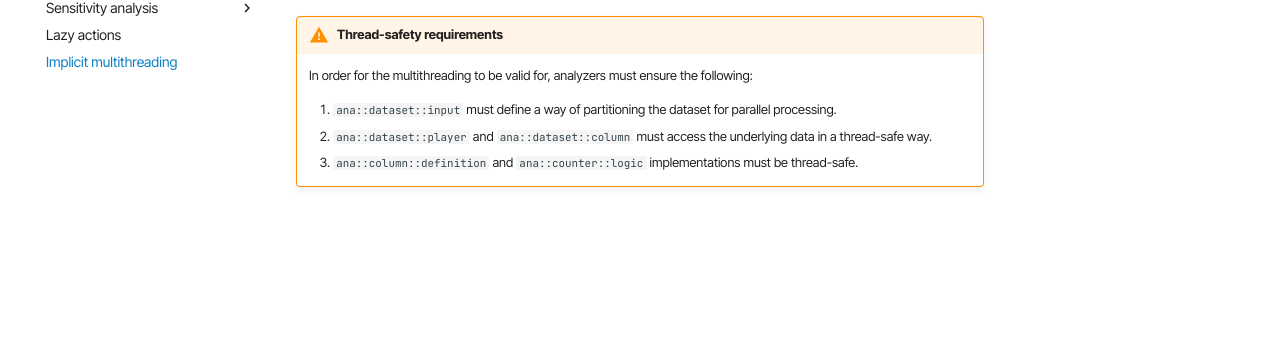
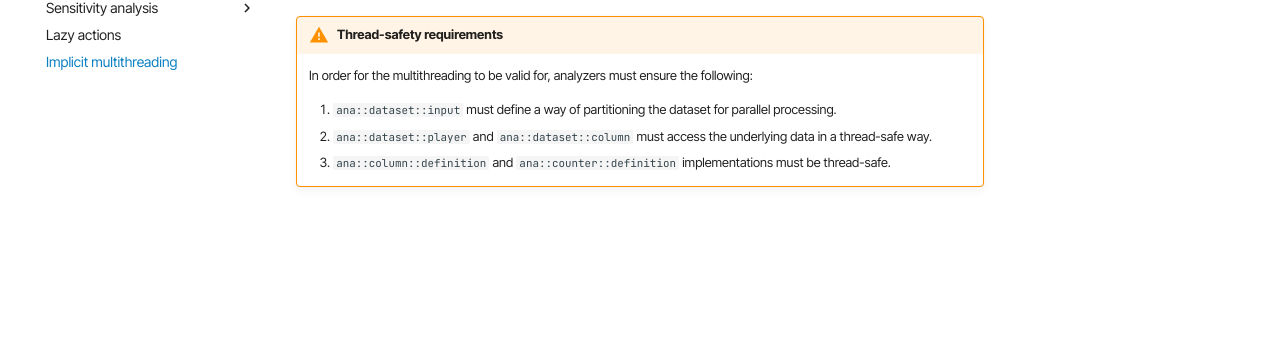
Before and after one commit to taehyounpark/queryosity, an MkDocs documentation site: the page built from docs/features/multithread.md, in a window 1280 px wide. Shown: the part 313-660 px from the top of the page. Built offline with MkDocs 1.6.1 and Material for MkDocs 9.7.7, drawn with Linux system fonts in a browser that asks for light colours; comment, search, counter and statistics services are not loaded.

```diff
--- a/docs/features/multithread.md
+++ b/docs/features/multithread.md
@@ -8,4 +8,4 @@
 
     1. `ana::dataset::input` must define a way of partitioning the dataset for parallel processing.
     2. `ana::dataset::player` and `ana::dataset::column` must access the underlying data in a thread-safe way.
-    2. `ana::column::definition` and `ana::counter::logic` implementations must be thread-safe.
+    2. `ana::column::definition` and `ana::counter::definition` implementations must be thread-safe.
--- a/mkdocs.yml
+++ b/mkdocs.yml
@@ -40,7 +40,7 @@
       - 'dataset::player': analogical/classana_1_1dataset_1_1player.md
       - 'dataset::column': analogical/classana_1_1dataset_1_1column.md
       - 'column::definition': analogical/classana_1_1column_1_1definition_3_01_ret_07_vals_8_8_8_08_4.md
-      - 'counter::logic': analogical/classana_1_1counter_1_1logic_3_01_t_07_obs_8_8_8_08_4.md
+      - 'counter::definition': analogical/classana_1_1counter_1_1logic_3_01_t_07_obs_8_8_8_08_4.md
 
 theme:
   name: 'material'
```
Also changed, not shown: 16 other files.
